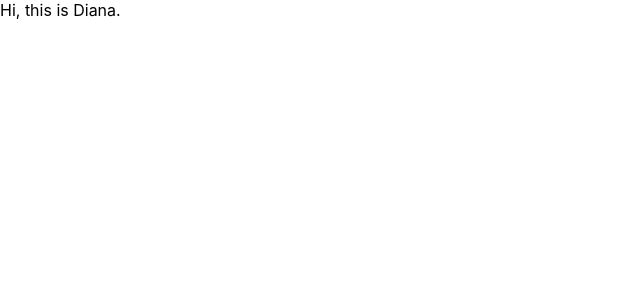
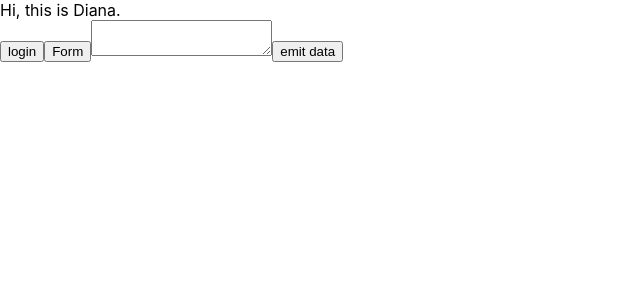
Before and after one commit to Hyogyeong8/DeathvalleyClient, a Next.js app: page / in a window 1280 px wide. Shown: the top 300 px of the page, without its empty margins (0-640 px from the left). Built offline with nearby package versions, Linux system fonts and the light colour scheme; no server answers.

Commit message:
Add: socket.io

```diff
--- a/pages/index.js
+++ b/pages/index.js
@@ -1,9 +1,73 @@
+import { useEffect, useState } from "react";
+import { io } from "socket.io-client";
+import Cookies from 'js-cookie';
+import axios from 'axios';
 
+const socket = io("http://localhost:8000")
 
 export default function Home() {
+  const [user, setUser] = useState("")
+  const [msg, setMsg] = useState("")
+  const [chatMsg, setChatMsg] = useState("")
+
+  useEffect(()=>{
+
+    console.log(socket)
+
+    socket.on("connect", () => {
+      console.log(socket.id)
+    })
+
+    socket.on('chat message', (msg) => {
+      console.log('chat received')
+      console.log(msg)
+      setChatMsg(msg)
+      setMsg("")
+    })
+  }, [])
+
+  const emitData = () => {
+    socket.emit('chat message', msg)
+  }
+
+  const loginPage = () => {
+    window.location.href = "./form/login"
+  }
+
+  const formPage = () => {
+    window.location.href = "./form/survey"
+  }
+
+  const valid = async () => {
+    const accessToken = Cookies.get('jwtToken')
+    await axios.post("http://localhost:8000/users/valid", {
+      headers: {
+        'Authorization': `Bearer ${accessToken}`
+      }
+    }).then(function(res){
+      console.log(res)
+      if(res.data.success){
+
+      }
+    }).catch(function(error){
+      console.log(error)
+    });
+  }
+
+  useEffect(() => {
+    valid();
+  }, [])
+
   return (
     <div>
-      Hi, this is Diana.
+      Hi, this is Diana.<br/>
+      <button onClick={e => loginPage()}>login</button>
+      <button onClick={e => formPage()}>Form</button>
+      <textarea onChange={e => setMsg(e.target.value)}></textarea>
+      <button onClick = {e => emitData()}>emit data</button>
+      <div>
+        {chatMsg}
+      </div>
     </div>
   )
 }
```
